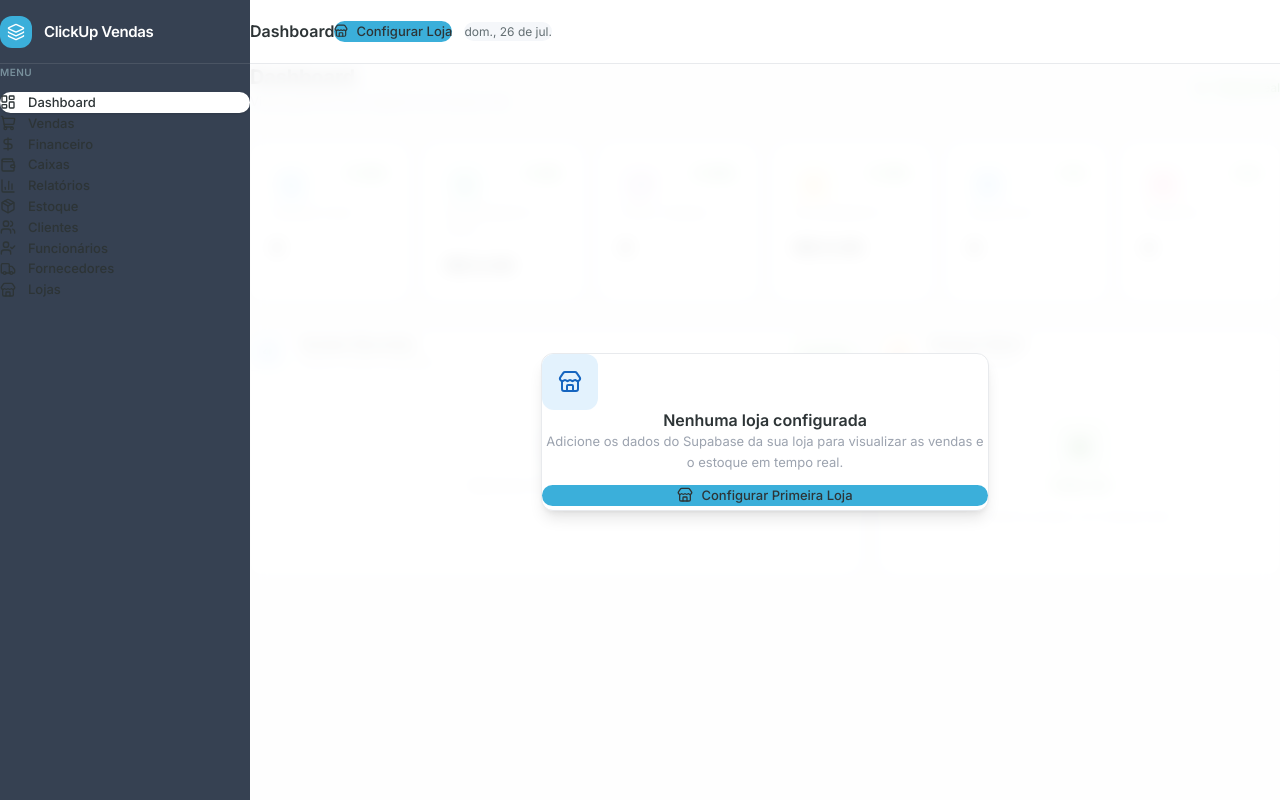
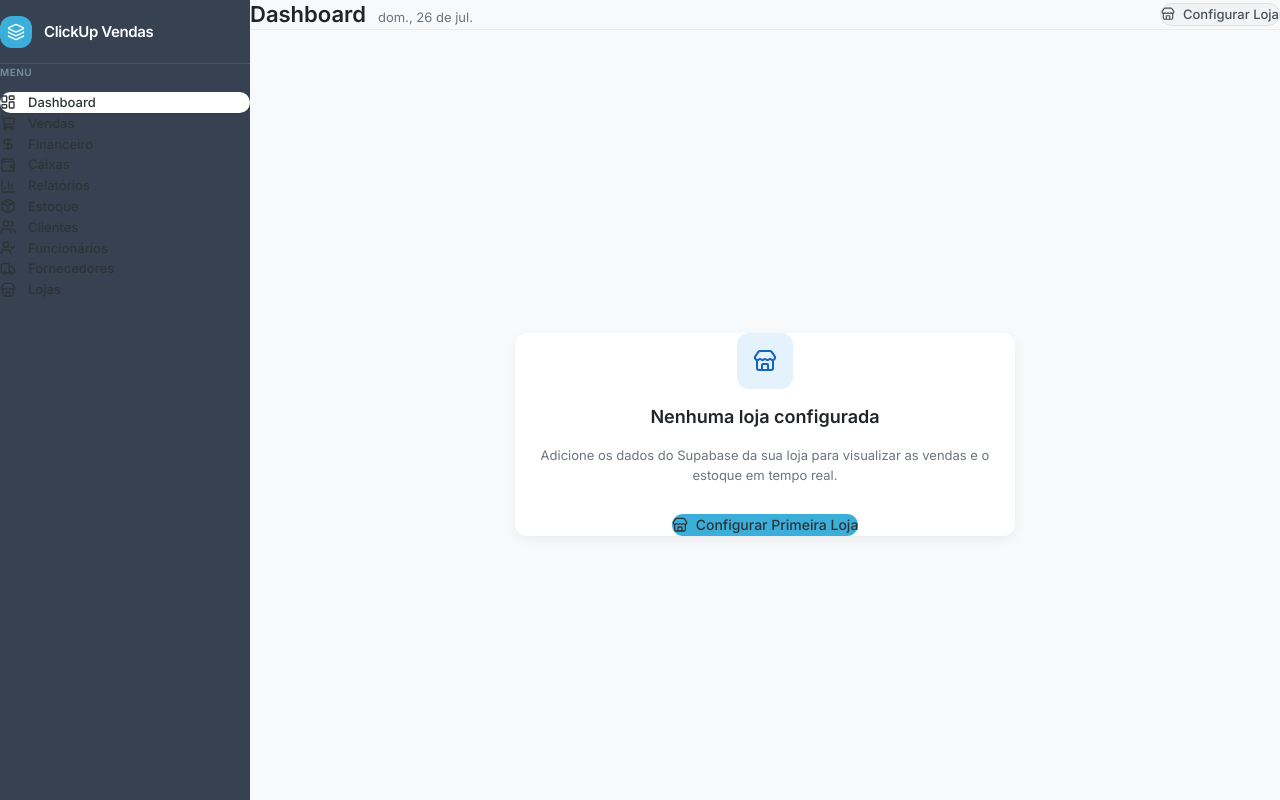
Before and after one commit to matheuslicassali-glitch/clickupvendas-web, a React (Vite) app: page / in a window 1280 px wide. Built offline with nearby package versions, Linux system fonts and the light colour scheme.

Commit message:
feat: empty state with own header, no page content behind overlay

```diff
--- a/src/components/Layout.tsx
+++ b/src/components/Layout.tsx
@@ -141,7 +141,8 @@ export default function Layout() {
 
       {/* Main Content */}
       <div className="flex-1 flex flex-col overflow-hidden">
-        {/* Header */}
+        {/* Header - hidden when no store configured (empty state has its own) */}
+        {lojaAtiva || lojas.length > 0 || location.pathname === '/lojas' ? (
         <header
           className="flex items-center h-[64px] px-6 lg:px-8 border-b"
           style={{ background: 'var(--bg-header)', borderColor: 'var(--border-color)' }}
@@ -159,16 +160,6 @@ export default function Layout() {
           </h2>
 
           <div className="ml-auto flex items-center gap-3">
-            {!lojaAtiva && lojas.length === 0 && (
-              <NavLink
-                to="/lojas"
-                className="flex items-center gap-2 px-4 py-2 rounded-lg text-[13px] font-medium text-white transition-colors whitespace-nowrap"
-                style={{ background: 'var(--accent)' }}
-              >
-                <Store size={14} />
-                Configurar Loja
-              </NavLink>
-            )}
             {lojaAtiva && (
               <div className="flex items-center gap-2 px-3 py-1.5 rounded-lg text-[12px] font-medium bg-[#e8f5e9] text-[#2e7d32]">
                 <span className="w-1.5 h-1.5 rounded-full bg-[#26a69a]" />
@@ -180,33 +171,50 @@ export default function Layout() {
             </div>
           </div>
         </header>
+        ) : null}
 
         {/* Page Content */}
-        <main className="flex-1 overflow-y-auto p-6 lg:p-8" style={{ background: 'var(--bg-primary)' }}>
-          {location.pathname === '/lojas' ? (
-            <Outlet />
-          ) : (
-            <div className="relative h-full">
-              <Outlet />
-              {!lojaAtiva && lojas.length === 0 && (
-                <div className="absolute inset-0 flex items-center justify-center bg-white/90 backdrop-blur-sm z-10">
-                  <div className="bg-white rounded-xl border border-[#e8eaed] shadow-lg p-8 text-center max-w-md w-full">
-                    <div className="w-14 h-14 rounded-xl bg-[#e3f2fd] flex items-center justify-center mx-auto mb-4">
+        <main className="flex-1 overflow-y-auto" style={{ background: 'var(--bg-primary)' }}>
+          {!lojaAtiva && lojas.length === 0 && location.pathname !== '/lojas' ? (
+            <div className="flex flex-col flex-1 h-full" style={{ background: '#f8f9fa' }}>
+              <header className="flex justify-between items-center px-6 lg:px-8 py-5 border-b" style={{ borderColor: '#e9ecef', marginBottom: '40px' }}>
+                <div className="flex items-baseline gap-3">
+                  <h1 className="text-[22px] font-semibold" style={{ color: '#212529' }}>{currentPage}</h1>
+                  <span className="text-[13px]" style={{ color: '#6c757d' }}>{new Date().toLocaleDateString('pt-BR', { weekday: 'short', day: '2-digit', month: 'short' })}</span>
+                </div>
+                <NavLink
+                  to="/lojas"
+                  className="flex items-center gap-2 px-4 py-2 rounded-lg text-[13px] font-medium transition-colors"
+                  style={{ background: '#f1f3f5', color: '#495057', border: '1px solid #dee2e6' }}
+                >
+                  <Store size={14} />
+                  Configurar Loja
+                </NavLink>
+              </header>
+
+              <div className="flex-1 flex justify-center items-center px-6">
+                <div className="bg-white rounded-xl p-10 text-center max-w-[500px] w-full shadow-[0_4px_12px_rgba(0,0,0,0.05)] flex flex-col items-center gap-4">
+                  <div className="w-14 h-14 rounded-xl bg-[#e3f2fd] flex items-center justify-center">
                     <Store size={24} className="text-[#1565c0]" />
                   </div>
-                    <h3 className="text-[16px] font-semibold mb-1" style={{ color: 'var(--text-primary)' }}>Nenhuma loja configurada</h3>
-                    <p className="text-[13px] mb-6" style={{ color: 'var(--text-muted)' }}>Adicione os dados do Supabase da sua loja para visualizar as vendas e o estoque em tempo real.</p>
+                  <h2 className="text-[18px] font-semibold" style={{ color: '#212529' }}>Nenhuma loja configurada</h2>
+                  <p className="text-[13px] leading-relaxed" style={{ color: '#6c757d' }}>Adicione os dados do Supabase da sua loja para visualizar as vendas e o estoque em tempo real.</p>
                   <NavLink
                     to="/lojas"
-                      className="inline-flex items-center justify-center gap-2 w-full py-2.5 rounded-lg text-white text-[13px] font-medium transition-colors"
-                      style={{ background: 'var(--accent)' }}
+                    className="inline-flex items-center justify-center gap-2 px-6 py-3 rounded-lg text-white text-[14px] font-medium transition-colors mt-2"
+                    style={{ background: '#3bafda' }}
                   >
                     <Store size={16} />
                     Configurar Primeira Loja
                   </NavLink>
                 </div>
               </div>
-              )}
+            </div>
+          ) : location.pathname === '/lojas' ? (
+            <Outlet />
+          ) : (
+            <div className="p-6 lg:p-8">
+              <Outlet />
             </div>
           )}
         </main>
```
Lines whose indentation alone changed are shown as unchanged.
